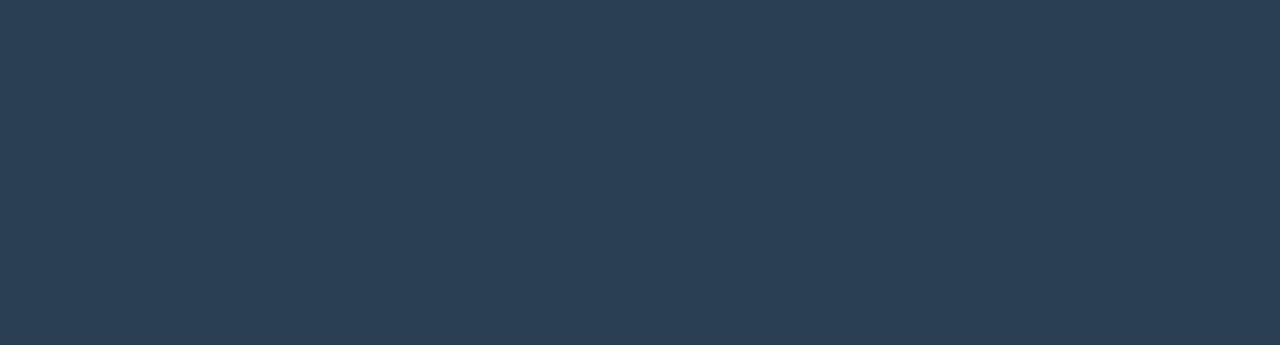
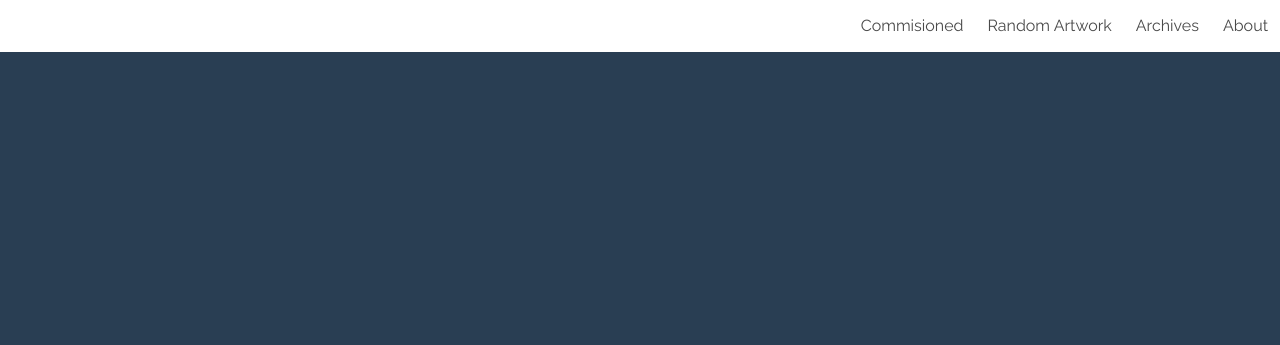
Before and after one commit to sira313/Learning-Gatsby, a Gatsby site: page / in a window 1280 px wide. Shown: the top 345 px of the page. Built offline with nearby package versions, Linux system fonts and the light colour scheme; Gatsby itself is replaced by a stand-in of ours.

Commit message:
Implement TopBar & using class based component (stateful component)

```diff
--- a/src/components/HOC/Layout.js
+++ b/src/components/HOC/Layout.js
@@ -1,24 +1,52 @@
-import React from 'react'
-import PropTypes from 'prop-types'
-import { StaticQuery, graphql } from 'gatsby'
+import React, { Component } from 'react'
+import { graphql, StaticQuery } from 'gatsby'
+import TopBar from '../Navigation/TopBar'
 
-const Layout = ({ children }) => (
-  <StaticQuery
-    query={graphql`
-      query SiteTitleQuery {
-        site {
-          siteMetadata {
-            title
-          }
+class Layout extends Component {
+  state = {
+    isMenuShown: false
+  }
+
+  burgerHandler = () => {
+    this.setState(state => ({ isMenuShown: !state.isMenuShown }))
+  }
+
+  render () {
+    const { isNavShown = true, children } = this.props
+    const { isMenuShown } = this.state
+    const el = data => {
+      const meta = data.site.siteMetadata
+      return (
+        <>
+          {isNavShown ? (
+            <header>
+              <TopBar
+                menuItems={meta.menuItems}
+                onToggled={this.burgerHandler}
+                shown={isMenuShown}
+              />
+            </header>
+          ) : null}
+          <main>{children}</main>
+          <footer>{/* TODO: Add footer */}</footer>
+        </>
+      )
+    }
+    return <StaticQuery query={query} render={el} />
+  }
+}
+
+const query = graphql`
+  query {
+    site {
+      siteMetadata {
+        menuItems {
+          name
+          href
         }
       }
-    `}
-    render={data => <>{children}</>}
-  />
-)
-
-Layout.propTypes = {
-  children: PropTypes.node.isRequired
-}
+    }
+  }
+`
 
 export default Layout
```
